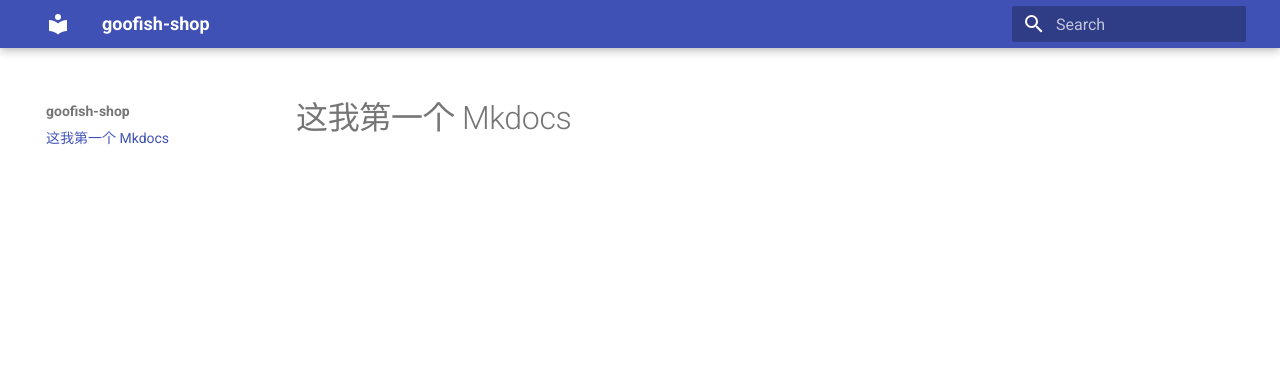
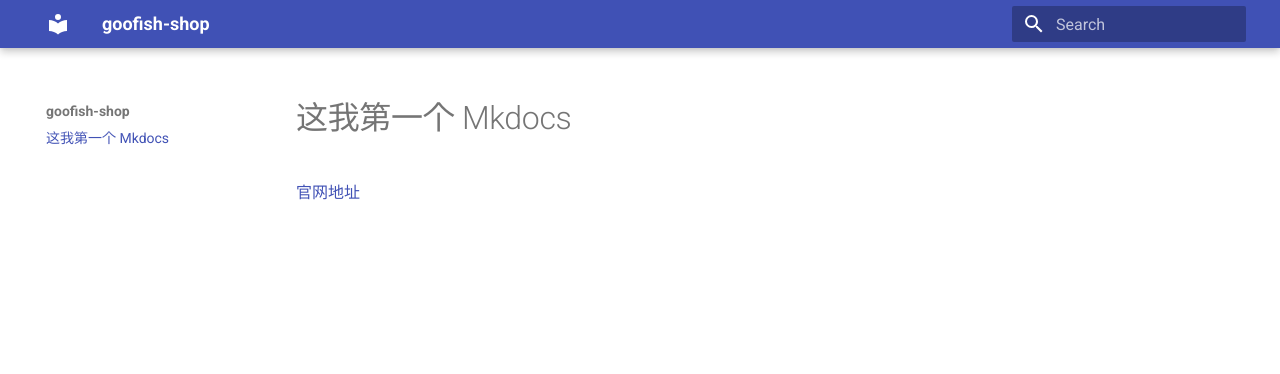
Before and after one commit to goofish-shop/mkdocs-material, an MkDocs documentation site: the page built from docs/index.md, in a window 1280 px wide. Shown: the top 374 px of the page. Built offline with MkDocs 1.6.1 and Material for MkDocs 9.7.7, drawn with Linux system fonts in a browser that asks for light colours.

Commit message:
添加官网地址

```diff
--- a/docs/index.md
+++ b/docs/index.md
@@ -1 +1,3 @@
 # 这我第一个 Mkdocs
+
+[官网地址](https://squidfunk.github.io/mkdocs-material/getting-started/)
```
